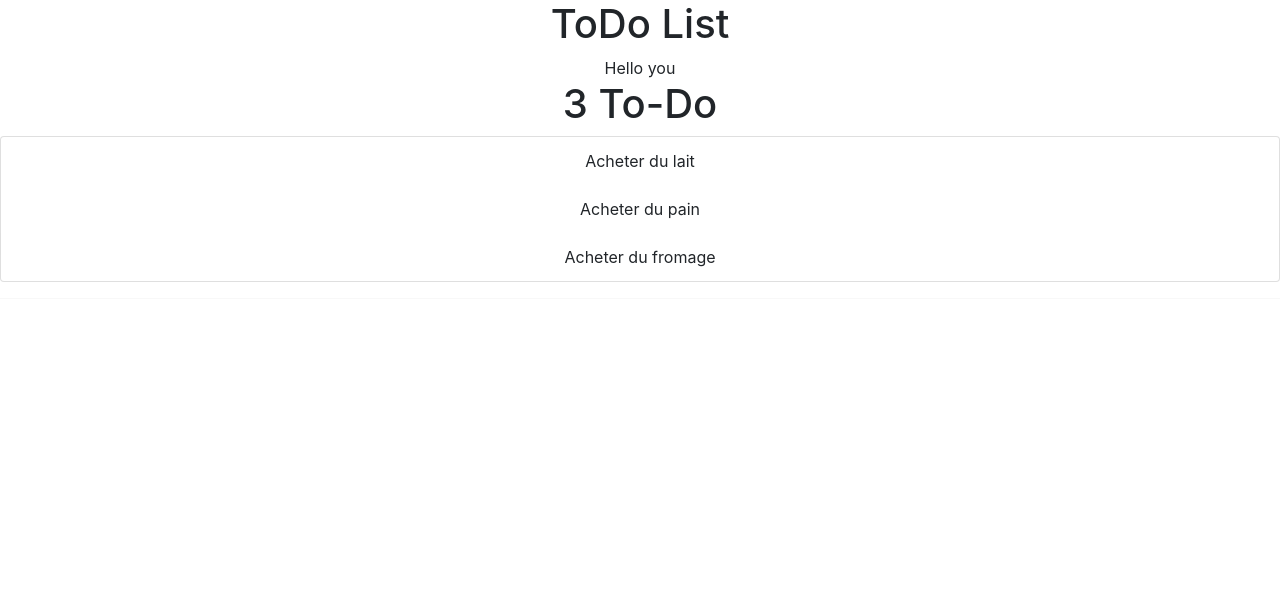
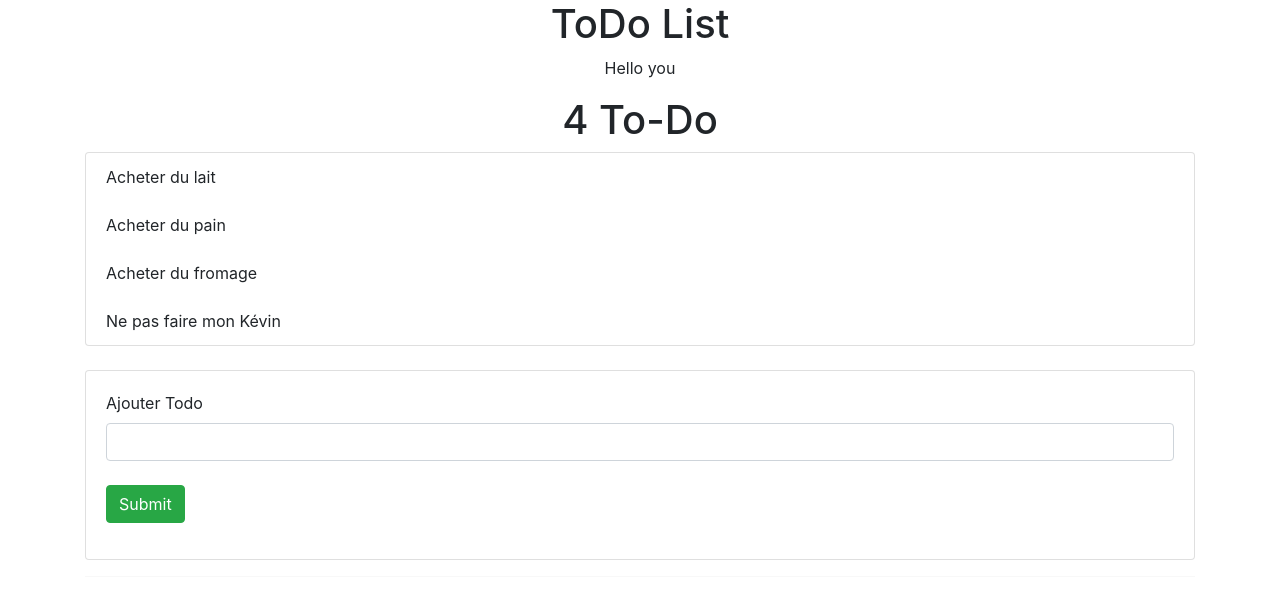
Before and after one commit to devJeremie/hooksapp, a React (Create React App) app: page / in a window 1280 px wide. Shown: the top 596 px of the page. Built offline with nearby package versions, Linux system fonts and the light colour scheme.

Commit message:
MajHooksUseState

```diff
--- a/package.json
+++ b/package.json
@@ -36,5 +36,8 @@
       "last 1 firefox version",
       "last 1 safari version"
     ]
+  },
+  "devDependencies": {
+    "@babel/plugin-proposal-private-property-in-object": "^7.21.11"
   }
 }
--- a/public/index.html
+++ b/public/index.html
@@ -4,6 +4,12 @@
     <meta charset="utf-8" />
     <link rel="icon" href="%PUBLIC_URL%/favicon.ico" />
     <link href="https://cdn.jsdelivr.net/npm/bootstrap@5.3.3/dist/css/bootstrap.min.css" rel="stylesheet" integrity="sha384-QWTKZyjpPEjISv5WaRU9OFeRpok6YctnYmDr5pNlyT2bRjXh0JMhjY6hW+ALEwIH" crossorigin="anonymous">
+    <link
+      rel="stylesheet"
+      href="https://cdn.jsdelivr.net/npm/bootstrap@5.3.2/dist/css/bootstrap.min.css"
+      integrity="sha384-T3c6CoIi6uLrA9TneNEoa7RxnatzjcDSCmG1MXxSR1GAsXEV/Dwwykc2MPK8M2HN"
+      crossorigin="anonymous"
+    />
     <meta name="viewport" content="width=device-width, initial-scale=1" />
     <meta name="theme-color" content="#000000" />
     <meta
--- a/src/App.js
+++ b/src/App.js
@@ -1,18 +1,19 @@
 import './App.css';
 
 //import library
-import { v4 as uuidv4 } from 'uuid';
 import Todo from './components/Todo';
+
 
 //import Component
 
 
 function App() {
   return (
-    <div className="App">
+    <div className="container">
       <h1 className='text-center'>ToDo List </h1>
 
     <Todo />
+
     <hr />
     </div>
   );
--- a/src/components/AddTodoForm.js
+++ b/src/components/AddTodoForm.js
@@ -1,12 +1,20 @@
 import React, { useState } from 'react';
 
-const AddTodoForm = () => {
-  return (
-    <form className='mt-4'>
+const AddTodoForm = ({addNewTodo}) => {
+
+    const [addTodo, setAddTodo] = useState('')
+
+    const handleTodo = (e) => {
+        e.preventDefault()
+        addNewTodo(addTodo);
+    }
+
+    return (
+    <form className='mt-4' onSubmit={handleTodo}>
         <div className='card card-body'>
             <div className='form-group'>
                 <label>Ajouter Todo</label>
-                <input type="text" className='form-control' />
+                <input className='form-control' value={addTodo} type="text" onChange={(e) => setAddTodo(e.target.value)}/>
                 <input type="submit" className='btn btn-success mt-4' />
             </div>
         </div>
--- a/src/components/Todo.js
+++ b/src/components/Todo.js
@@ -1,25 +1,44 @@
 import React, { useState } from 'react'
+import {v4 as uuidv4} from  "uuid";
+import AddTodoForm from './AddTodoForm';
 
 const Todo = () => {
+
+    const [warning, setWarning] = useState(false);
 
     const [todos, setTodos] = useState([
         {id: 1, todo: 'Acheter du lait'},
         {id: 2, todo: 'Acheter du pain'},
         {id: 3, todo: 'Acheter du fromage'},
+        {id: 4, todo: 'Ne pas faire mon Kévin'}
     ])
+
+    const [id, setId] = useState(uuidv4());
 
     const myTodos = todos.map(todo => {
         return ( <li className='list-group-item' key={todo.id}>{todo.todo} </li>
     )
     })
 
+    const addNewTodo = (newTodo) => {
+        setTodos([...todos, {
+            id: {id},
+            todo: newTodo
+        }])
+    }
+
+
+    const warningMesg = warning && <div className='alert alert-danger' role='alert'>Veulliez indiquer un Todo</div>
+
   return (
     <div>
-        Hello you
+        <p className="text-center">Hello you</p>
+        {warningMesg}
         <h1 className='text-center'>{todos.length} To-Do </h1>
         <ul className='list-group'>
             {myTodos}
         </ul>
+        <AddTodoForm addNewTodo={addNewTodo} />
     </div>
   )
 }
```
Also changed, not shown: 1 other file (tests, documents, lock files or other folders).
